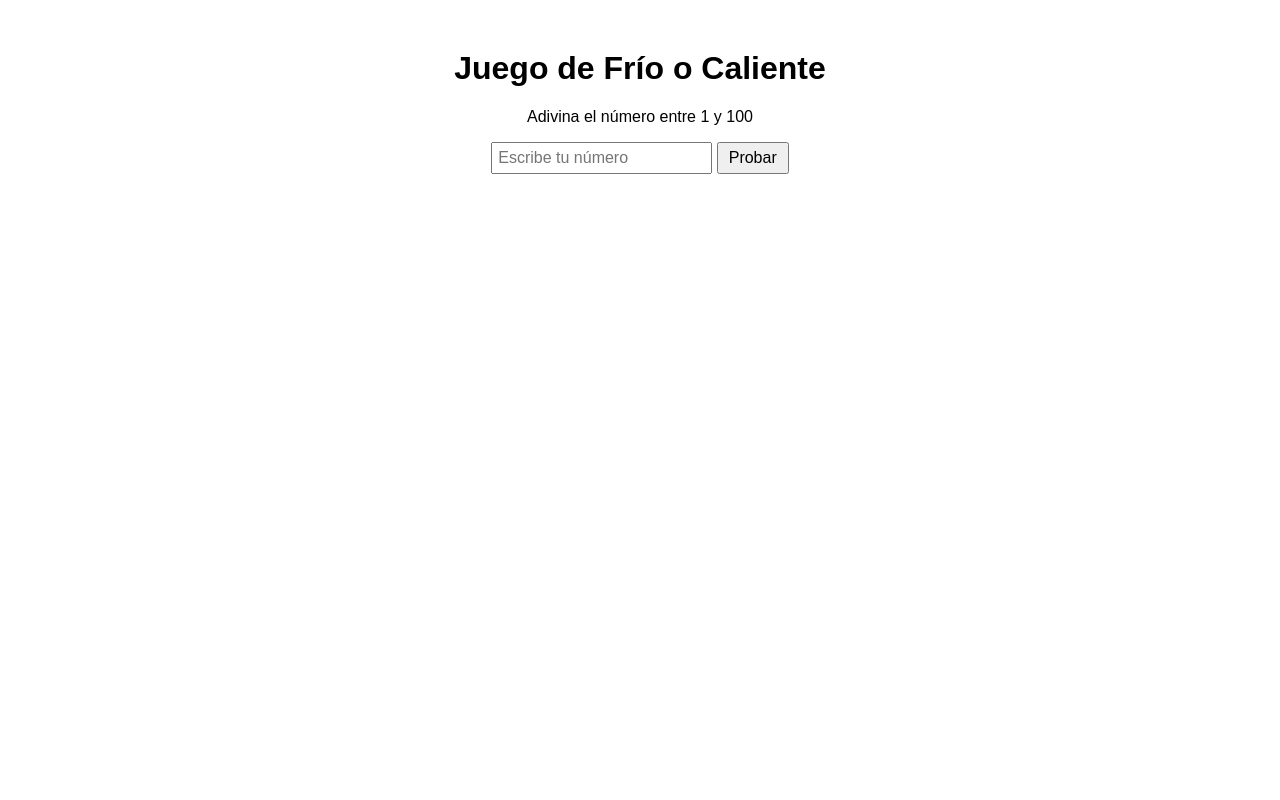
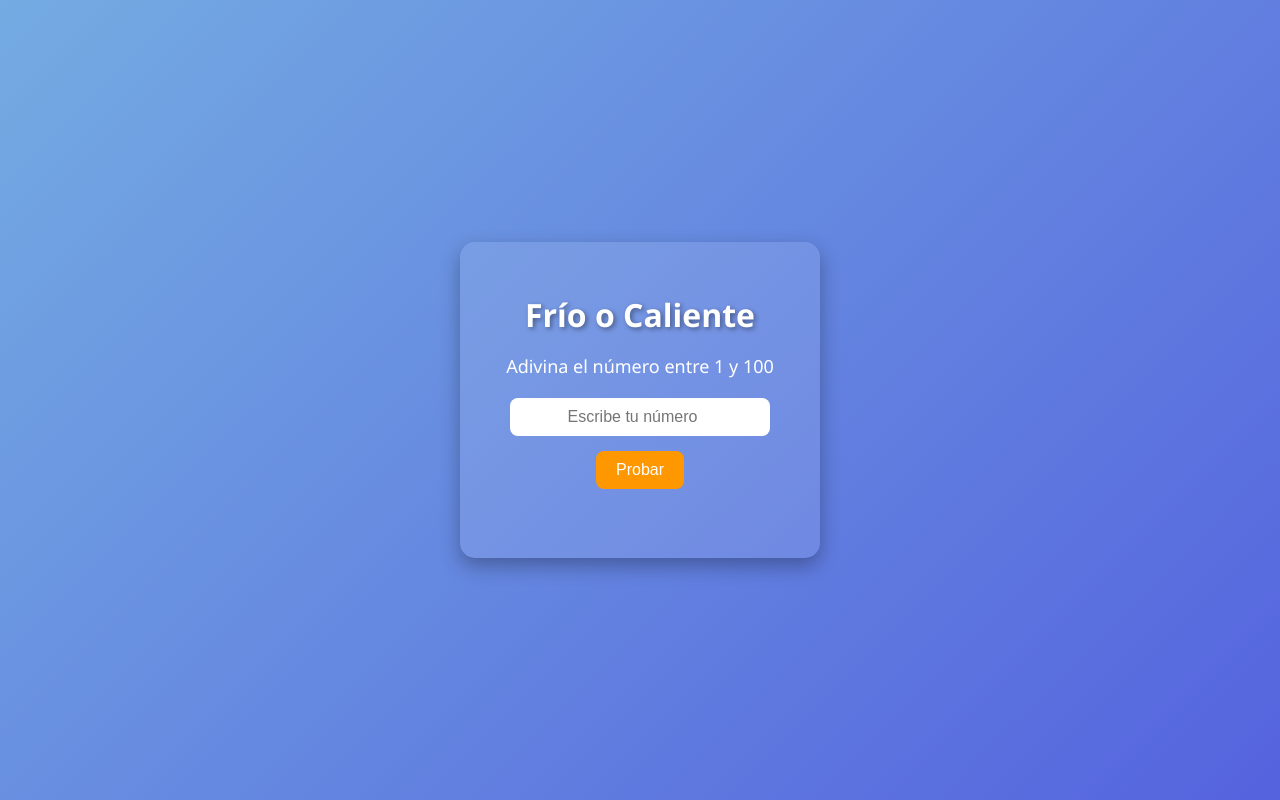
Before and after one commit to JugloqWasHere/taller-git, a plain HTML site: page index.html in a window 1280 px wide. Drawn offline with Linux system fonts and the light colour scheme.

Commit message:
UI Version 2

```diff
--- a/index.html
+++ b/index.html
@@ -6,32 +6,81 @@
     <title>Juego Frío o Caliente</title>
     <style>
         body {
-            font-family: Arial, sans-serif;
+            font-family: 'Segoe UI', sans-serif;
+            background: linear-gradient(135deg, #74ABE2, #5563DE);
+            color: white;
+            display: flex;
+            flex-direction: column;
+            align-items: center;
+            justify-content: center;
+            height: 100vh;
+            margin: 0;
+        }
+
+        h1 {
+            text-shadow: 2px 2px 5px rgba(0,0,0,0.4);
+            margin-bottom: 10px;
+        }
+
+        p {
+            font-size: 18px;
+            margin-bottom: 20px;
+        }
+
+        .card {
+            background: rgba(255,255,255,0.1);
+            padding: 30px;
+            border-radius: 15px;
+            box-shadow: 0 8px 20px rgba(0,0,0,0.3);
             text-align: center;
-            margin-top: 50px;
+            width: 300px;
         }
+
         input {
-            padding: 5px;
+            padding: 10px;
             font-size: 16px;
+            width: 80%;
+            border-radius: 8px;
+            border: none;
+            outline: none;
+            margin-bottom: 15px;
+            text-align: center;
         }
+
         button {
-            padding: 5px 10px;
+            padding: 10px 20px;
             font-size: 16px;
+            border-radius: 8px;
+            border: none;
+            background: #ff9800;
+            color: white;
+            cursor: pointer;
+            transition: background 0.3s ease;
         }
+
+        button:hover {
+            background: #e68900;
+        }
+
         #mensaje {
             font-weight: bold;
             margin-top: 15px;
+            font-size: 18px;
+            min-height: 24px;
         }
     </style>
 </head>
 <body>
-    <h1>Juego de Frío o Caliente</h1>
-    <p>Adivina el número entre 1 y 100</p>
+    <div class="card">
+        <h1>Frío o Caliente</h1>
+        <p>Adivina el número entre 1 y 100</p>
 
-    <input type="number" id="numero" placeholder="Escribe tu número">
-    <button onclick="adivinar()">Probar</button>
+        <input type="number" id="numero" placeholder="Escribe tu número">
+        <br>
+        <button onclick="adivinar()">Probar</button>
 
-    <div id="mensaje"></div>
+        <div id="mensaje"></div>
+    </div>
 
     <script src="game.js"></script>
 </body>
```
